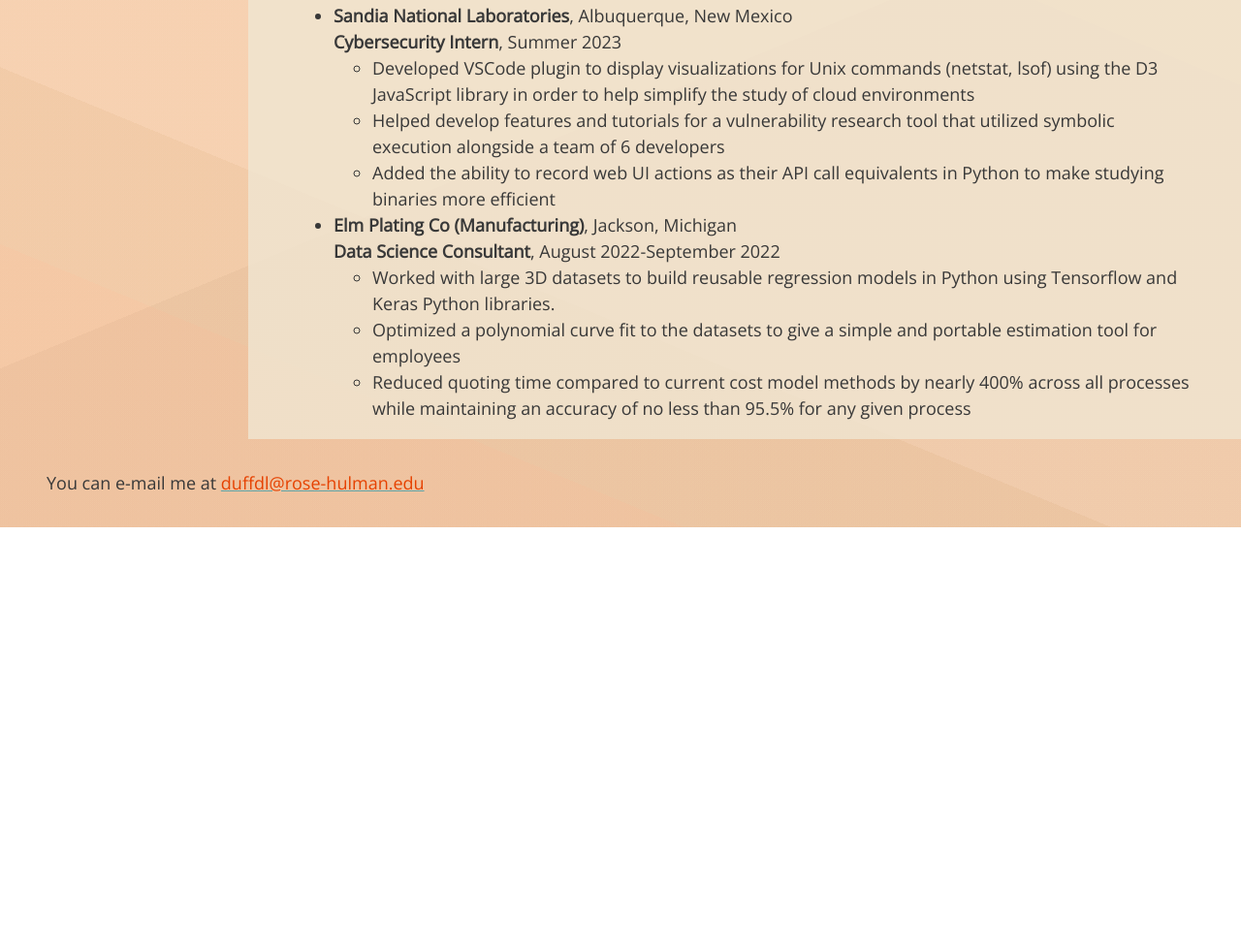
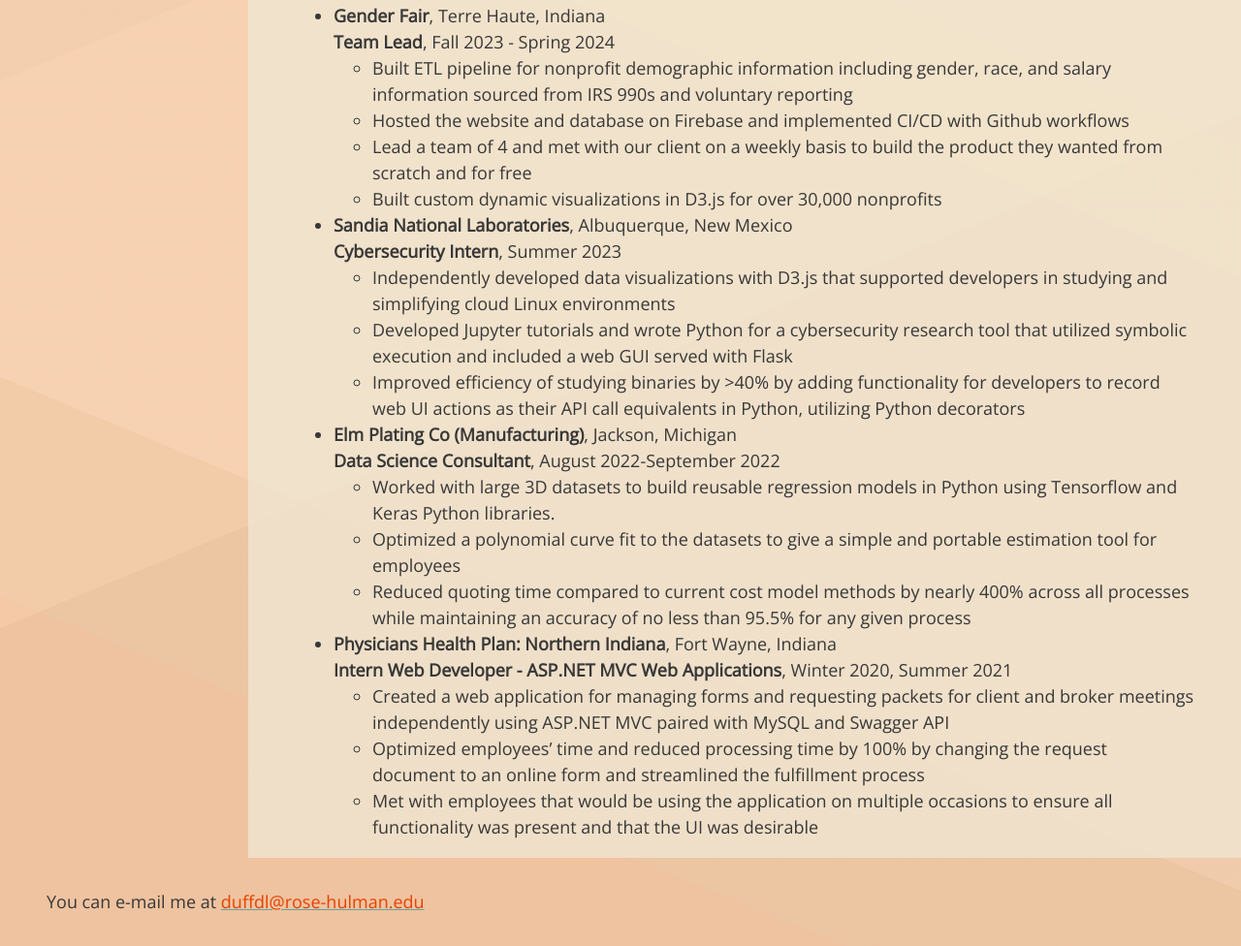
Before and after one commit to dillon-duff/dillon-duff.github.io, a plain HTML site: page resume.html in a window 1280 px wide. Shown: the part 752-1728 px from the top of the page at 97% size. Before the commit the page ends 1296 px from the top, so only its background shows below. Drawn offline with nearby package versions, Linux system fonts and the light colour scheme; a web font is replaced by a local one.

Commit message:
resume change and link fixes

```diff
--- a/resume.html
+++ b/resume.html
@@ -22,16 +22,17 @@
             <li><a href="index.html">About</a></li>
             <li><a href="portfolio.html">Portfolio</a></li>
             <li><a href="resume.html">Resume</a></li>
+            <li><a href="game.html">Fun</a></li>
         </ul>
     </nav>
     <main>
         <h1 id="resumeHeader">Resume</h1>
         <h2>Objective</h2>
-        <p>Obtain a full-time Computer Science / Data Science position starting after May 2024 graduation
+        <p>Obtain a full-time Computer Science / Data Science position
         </p>
 
         <h2>Education</h2>
-        <h3><span class="degreeName">B.S. Science Computer Science May '24, GPA: 3.26</span></h3>
+        <h3><span class="degreeName">B.S. Science Computer Science May 2024, GPA: 3.40</span></h3>
         <ul>
             <li>Rose-Hulman Institute of Technology, Terre Haute, IN</li>
         </ul>
@@ -49,21 +50,39 @@
         <h3>Selected Experience</h3>
         <ul>
             <li>
+                <span class="employer"><b>Gender Fair</b>, Terre Haute, Indiana</span>
+                </br>
+                <span class="title"><b>Team Lead</b>,</span>
+                <span class="dates">Fall 2023 - Spring 2024</span>
+                <ul>
+                    <li>Built ETL pipeline for nonprofit demographic information including gender, race, and salary
+                        information sourced from IRS 990s and voluntary reporting</li>
+                    <li>
+                        Hosted the website and database on Firebase and implemented CI/CD with Github workflows
+                    </li>
+                    <li>
+                        Lead a team of 4 and met with our client on a weekly basis to build the product they wanted
+                        from scratch and for free</li>
+                    <li>
+                        Built custom dynamic visualizations in D3.js for over 30,000 nonprofits
+                    </li>
+                </ul>
+            </li>
+            <li>
                 <span class="employer"><b>Sandia National Laboratories</b>, Albuquerque, New Mexico</span>
                 </br>
                 <span class="title"><b>Cybersecurity Intern</b>,</span>
                 <span class="dates">Summer 2023</span>
                 <ul>
-                    <li>Developed VSCode plugin to display visualizations for Unix commands (netstat, lsof) using the D3
-                        JavaScript library in order to help simplify the study of cloud environments
+                    <li>Independently developed data visualizations with D3.js that supported developers in studying
+                        and simplifying cloud Linux environments</li>
+                    <li>
+                        Developed Jupyter tutorials and wrote Python for a cybersecurity research tool that utilized
+                        symbolic execution and included a web GUI served with Flask
                     </li>
                     <li>
-                        Helped develop features and tutorials for a vulnerability research tool that utilized symbolic
-                        execution alongside a team of 6 developers
-                    </li>
-                    <li>
-                        Added the ability to record web UI actions as their API call equivalents in Python to make
-                        studying binaries more efficient
+                        Improved efficiency of studying binaries by >40% by adding functionality for developers to
+                        record web UI actions as their API call equivalents in Python, utilizing Python decorators
                     </li>
                 </ul>
             </li>
@@ -86,6 +105,24 @@
                     </li>
                 </ul>
             </li>
+            <li>
+                <span class="employer"><b>Physicians Health Plan: Northern Indiana</b>, Fort Wayne, Indiana</span>
+                </br>
+                <span class="title"><b>Intern Web Developer - ASP.NET MVC Web Applications</b>,</span>
+                <span class="dates">Winter 2020, Summer 2021</span>
+                <ul>
+                    <li>Created a web application for managing forms and requesting packets for client and broker
+                        meetings independently using ASP.NET MVC paired with MySQL and Swagger API
+                    </li>
+                    <li>
+                        Optimized employees’ time and reduced processing time by 100% by changing the request
+                        document to an online form and streamlined the fulfillment process
+                    </li>
+                    <li>
+                        Met with employees that would be using the application on multiple occasions to ensure all
+                        functionality was present and that the UI was desirable</li>
+                </ul>
+            </li>
 
         </ul>
     </main>
```
Also changed, not shown: portfolio.html (+1 -4 lines).
